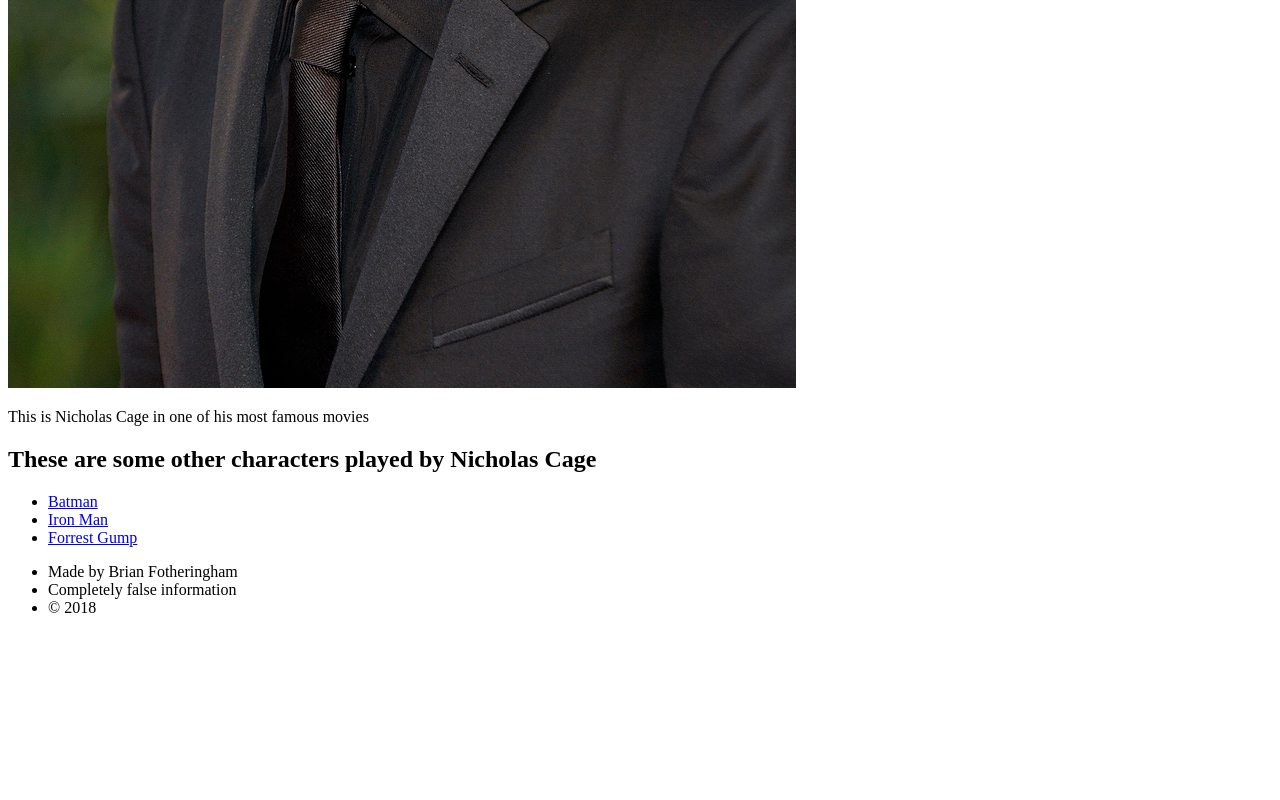
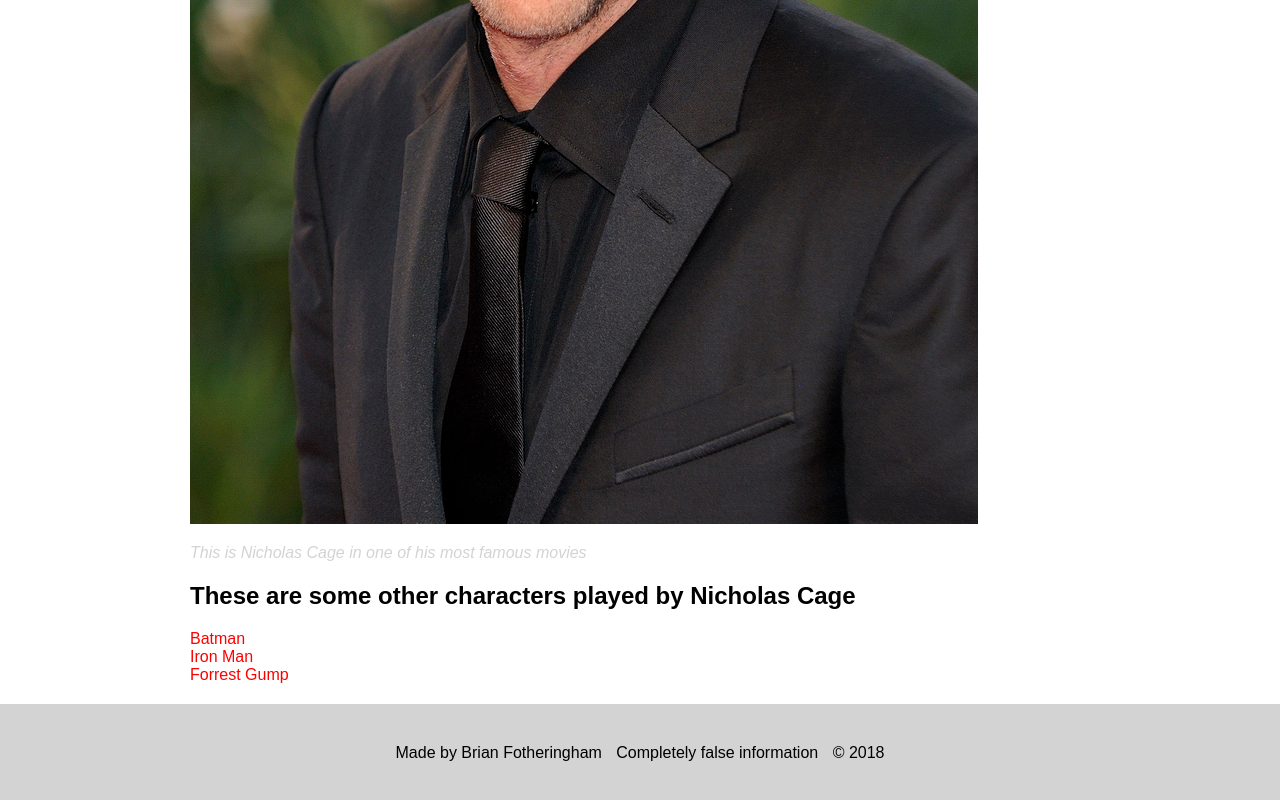
Before and after one commit to FatherBrian/Cartoon-Hero, a plain HTML site: page index.html in a window 1280 px wide. Shown: the part 1496-2296 px from the top of the page. Before the commit the page ends 2129 px from the top, so only its background shows below. Drawn offline with Linux system fonts and the light colour scheme.

Commit message:
Change format of website
Add background images, polish the text and format

```diff
--- a/CSS/hero.css
+++ b/CSS/hero.css
@@ -6,14 +6,72 @@ header{
     background-color: #26c1e0;
     padding: 40px;
     text-align: center;
+    background-image: url('../Images/cage.jpg');
+    background-repeat: repeat;
+    background-size: 80px 80px;
+
 }
 
+
 h1{
-    font-size: 90px;
+    font-size: 130px;
     color: white;
+    background-color: #26c1e0;
 }
 
 header img{
     border-radius: 150px;
     width: 300px;
+    border: 12px solid #ff8528;
 }
+
+html, body{
+    font-family: Arial, sans-serif;
+    margin: 0;
+}
+
+.content{
+    max-width: 900px;
+    margin: 0 auto;
+    padding: 0 20px;
+}
+
+img.big-image{
+    max-width: 100%;
+}
+
+p.caption{
+    font-size: 16px;
+    color: lightgrey;
+    font-style: italic;
+
+}
+
+ul{
+    list-style: none;
+    padding: 0;
+    margin: 0;
+
+}
+
+a{
+    color: red;
+    text-decoration: none;
+
+}
+
+footer{
+    margin-top: 20px;
+    padding: 40px 20px;
+    background-color: lightgrey;
+
+}
+
+footer ul{
+    text-align: center;
+}
+
+footer ul li{
+    display: inline-block;
+    margin: 0 5px;
+}
```
Also changed, not shown: Images/cage.jpg (added), 1 other file.
